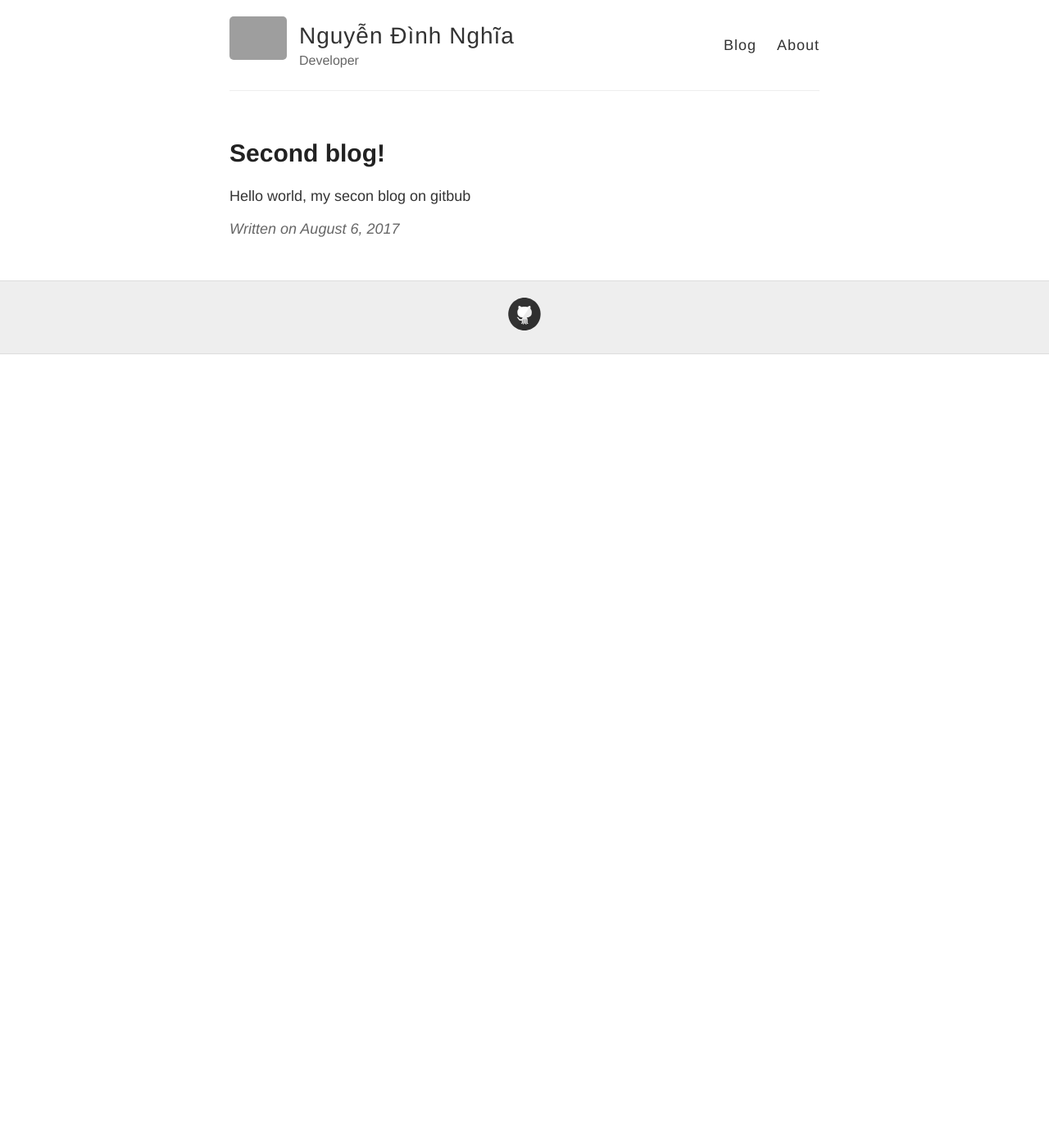
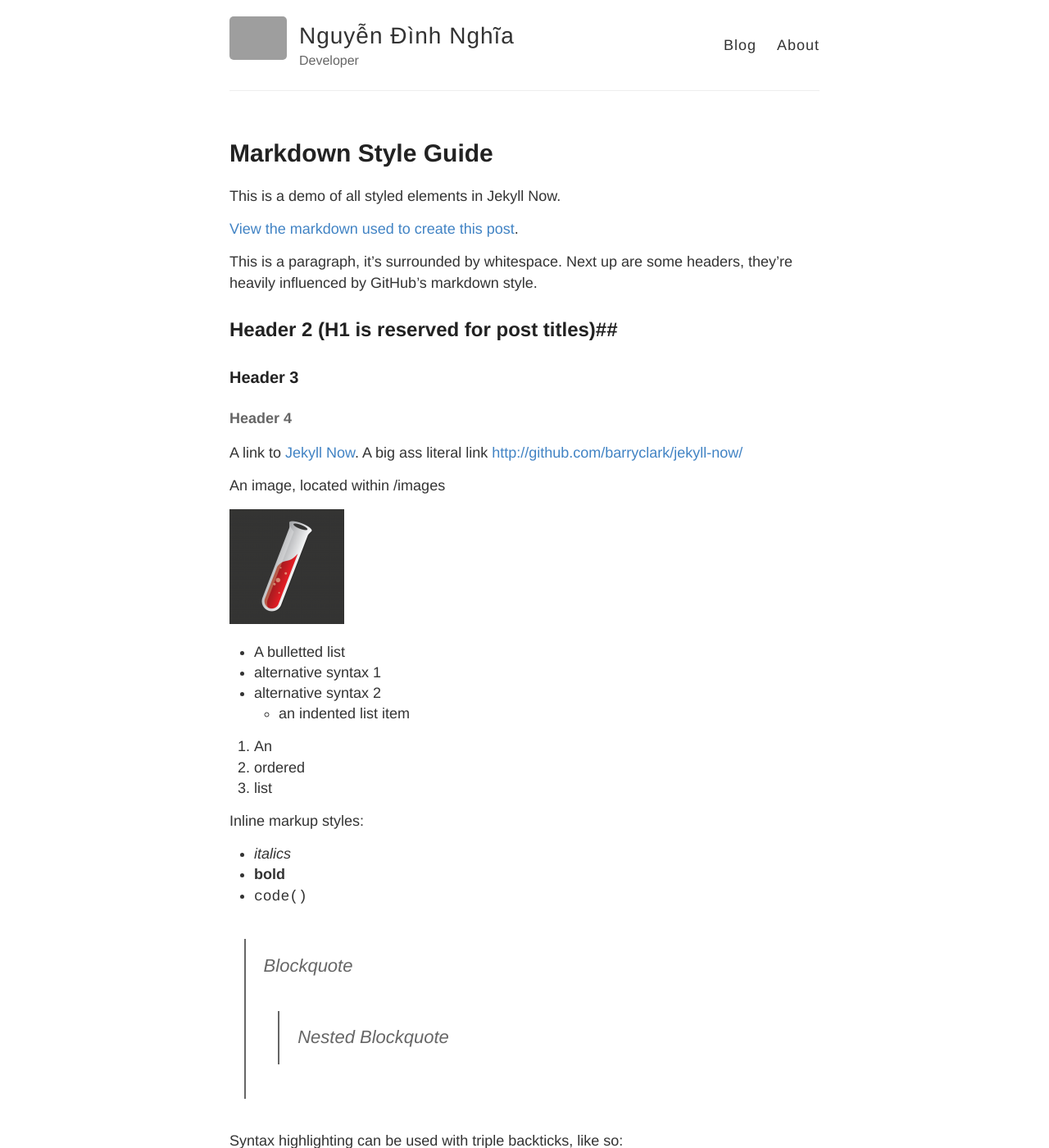
Before and after one commit to nghiand1010/nghiand1010.github.io, a Jekyll site: the page built from _posts/2017-8-6-SecondTest.md, in a window 1280 px wide and 1400 px high. Shown: the whole window at 82% size. Built offline with Jekyll 4.4.1, drawn with Linux system fonts in a browser that asks for light colours; some of the changed text lies outside the part shown; grey boxes are pictures that could not be loaded.

Commit message:
Update 2017-8-6-SecondTest.md

````diff
--- a/_posts/2017-8-6-SecondTest.md
+++ b/_posts/2017-8-6-SecondTest.md
@@ -1,6 +1,56 @@
 ---
 layout: post
-title: Second blog!
+title: Markdown Style Guide
 ---
 
-Hello world, my secon blog on gitbub
+This is a demo of all styled elements in Jekyll Now.
+
+[View the markdown used to create this post](https://raw.githubusercontent.com/barryclark/www.jekyllnow.com/gh-pages/_posts/2014-6-19-Markdown-Style-Guide.md).
+
+This is a paragraph, it's surrounded by whitespace. Next up are some headers, they're heavily influenced by GitHub's markdown style.
+
+## Header 2 (H1 is reserved for post titles)##
+
+### Header 3
+
+#### Header 4
+
+A link to [Jekyll Now](http://github.com/barryclark/jekyll-now/). A big ass literal link <http://github.com/barryclark/jekyll-now/>
+
+An image, located within /images
+
+![an image alt text]({{ site.baseurl }}/images/jekyll-logo.png "an image title")
+
+* A bulletted list
+- alternative syntax 1
++ alternative syntax 2
+  - an indented list item
+
+1. An
+2. ordered
+3. list
+
+Inline markup styles:
+
+- _italics_
+- **bold**
+- `code()`
+
+> Blockquote
+>> Nested Blockquote
+
+Syntax highlighting can be used with triple backticks, like so:
+
+```javascript
+/* Some pointless Javascript */
+var rawr = ["r", "a", "w", "r"];
+```
+
+Use two trailing spaces
+on the right
+to create linebreak tags
+
+Finally, horizontal lines
+
+----
+****
````
